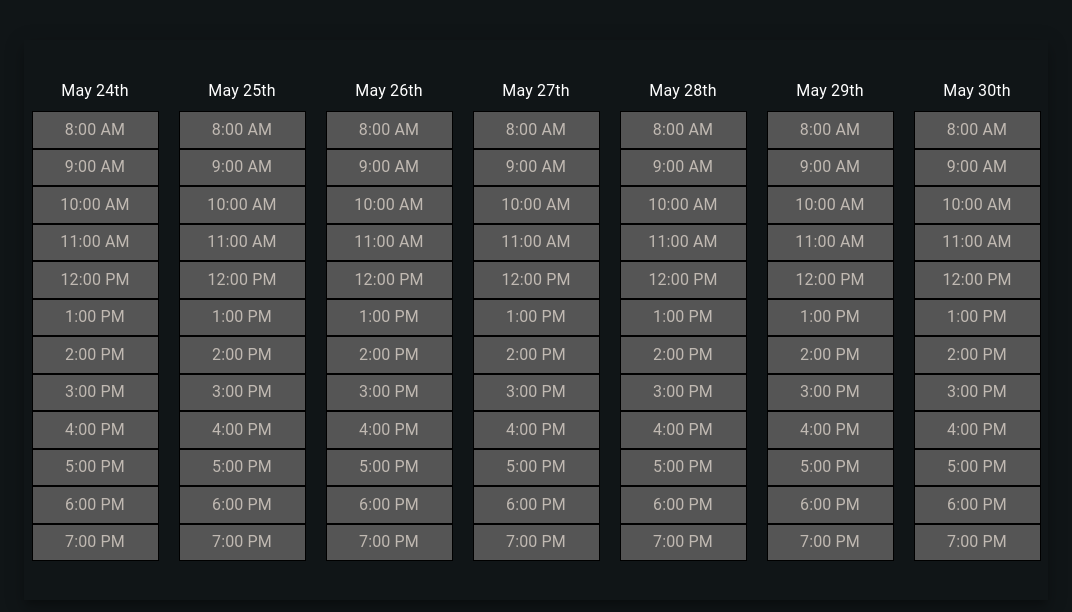
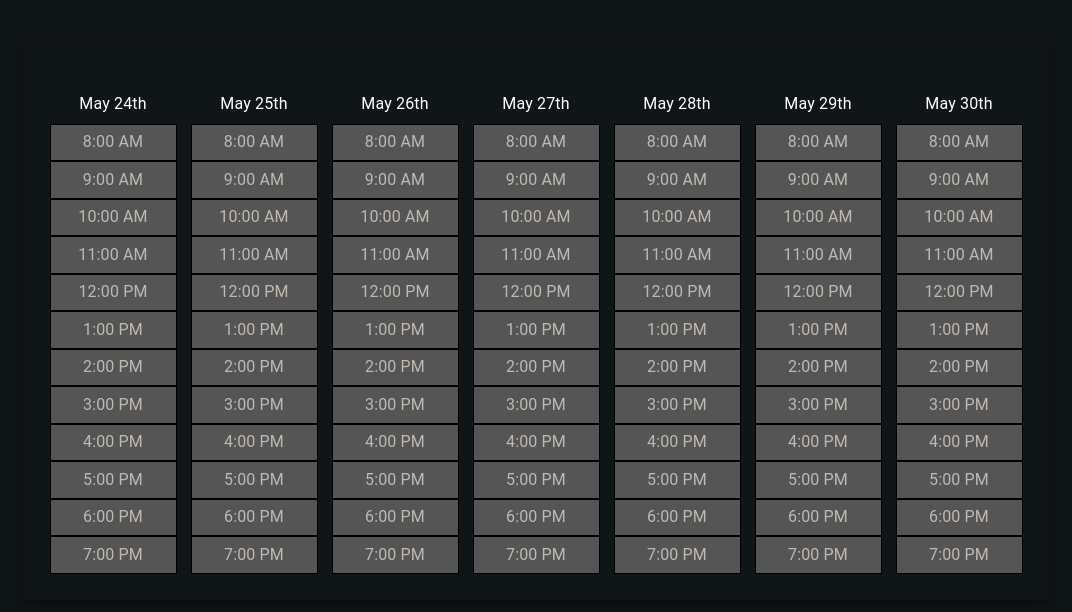
Before and after one commit to dev-pigeon/tache-time, a React (Vite) app in the folder client/: page / in a window 1280 px wide. Shown: the top 612 px of the page, without its empty margins (104-1176 px from the left). Built offline with nearby package versions, Linux system fonts and the light colour scheme.

Commit message:
changed date padding

```diff
--- a/client/src/styles/CalendarContainer.css
+++ b/client/src/styles/CalendarContainer.css
@@ -1,5 +1,4 @@
 #calendar-container {
-    padding: 10;
     width: 80%;
     top: 40%;
     left: 50%;
--- a/client/src/styles/DateContainer.css
+++ b/client/src/styles/DateContainer.css
@@ -10,7 +10,8 @@
     align-items: center;
     display: flex;
     width: 125px;
-    padding:3px
+    padding-top:25px
+
 }
 
 .date-container-label {
```
